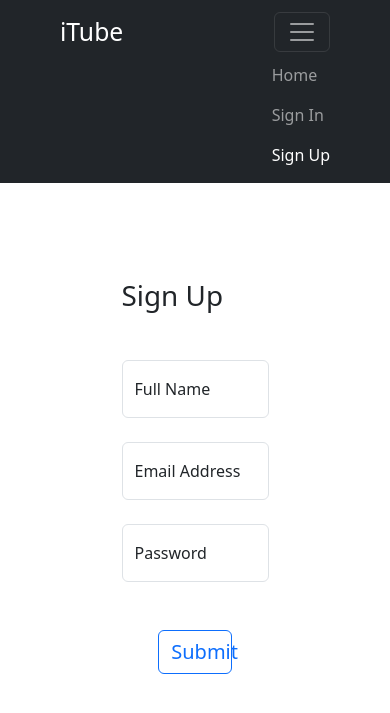
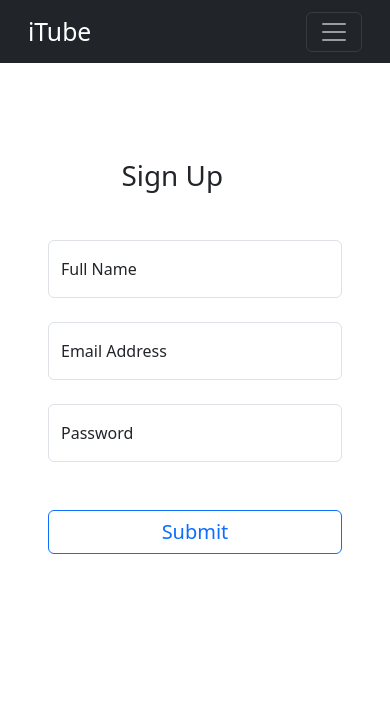
Before and after one commit to nirajbawa/YoututbeVideoDownloader, a FastAPI app: page /auth/signup in a window 390 px wide. Shown: the top 713 px of the page. Run offline with FastAPI, Linux system fonts and the light colour scheme.

Commit message:
code fixed

```diff
--- a/templates/navbar.html
+++ b/templates/navbar.html
@@ -1,10 +1,27 @@
-<nav class="navbar navbar-expand-lg navbar-dark bg-dark px-5 sticky-top">
+
+
+<style>
+  .navitems{
+    display: flex;
+    justify-content: flex-end;
+  }
+
+
+    @media (max-width: 768px) {
+      .navitems{
+        justify-content: center;
+      }
+    }
+
+</style>
+
+<nav class="navbar navbar-expand-lg navbar-dark bg-dark px-3 sticky-top">
     <div class="container-fluid" >
       <a class="navbar-brand fs-2" href="/">iTube</a>
-      <button class="navbar-toggler" type="button" data-bs-toggle="collapse" data-bs-target="#navbarNav" aria-controls="navbarNav" aria-expanded="false" aria-label="Toggle navigation">
+      <button class="navbar-toggler" type="button" data-bs-toggle="collapse" id="btnnav"   aria-expanded="false" aria-label="Toggle navigation">
         <span class="navbar-toggler-icon"></span>
       </button>
-      <div class="collapse navbar-collapse fs-6" id="navbarNav" style="display: flex; justify-content: flex-end;">
+      <div class="collapse navbar-collapse fs-6 navitems" id="navbarNav">
         <ul class="navbar-nav" id="menuItems">
           <li class="nav-item">
             <a class="nav-link" aria-current="page" href="/">Home</a>
@@ -25,3 +42,22 @@
       </div>
     </div>
   </nav>
+
+  <script>
+    let flag = true;
+    document.getElementById("btnnav").addEventListener('click', (e)=>{
+
+      let ele = document.getElementById("navbarNav");
+      if(flag)
+      {
+        ele.style.display = "flex";
+        flag = false;
+      }
+      else
+      {
+        ele.style.display = "none";
+        flag = true;
+      }
+
+    });
+  </script>
--- a/templates/signup.html
+++ b/templates/signup.html
@@ -8,11 +8,20 @@ content %}
   </div>
 {% endif %}
 
+<style>
+  @media (max-width: 768px) {
+    .inputb{
+      width: 100% !important;
+    }
+  }
+</style>
+
+
 <div class="container px-5 py-5 my-5">
   <form class="d-flex justify-content-between align-items-center flex-column" id="signup" method="POST" action="/auth/api/signup" >
     <h1 class="w-50 mb-5">Sign Up</h1>
 
-    <div class="form-floating mb-4 w-50">
+    <div class="form-floating mb-4 w-50 inputb">
       <input
         type="text"
         class="form-control"
@@ -24,7 +33,7 @@ content %}
       <label for="floatingInput">Full Name</label>
     </div>
 
-    <div class="form-floating mb-4 w-50">
+    <div class="form-floating mb-4 w-50 inputb">
       <input
         type="email"
         class="form-control"
@@ -36,7 +45,7 @@ content %}
       <label for="floatingInput">Email Address</label>
     </div>
 
-    <div class="form-floating mb-5 w-50">
+    <div class="form-floating mb-5 w-50 inputb">
       <input
         type="password"
         class="form-control"
@@ -48,7 +57,7 @@ content %}
       <label for="floatingInput">Password</label>
     </div>
 
-    <button type="submit" class="btn w-25 fs-5 btn-outline-primary">
+    <button type="submit" class="btn w-25 fs-5 btn-outline-primary inputb">
       Submit
     </button>
   </form>
```
Also changed, not shown: templates/home.html (+23 -2 lines), templates/signin.html (+13 -3 lines).
